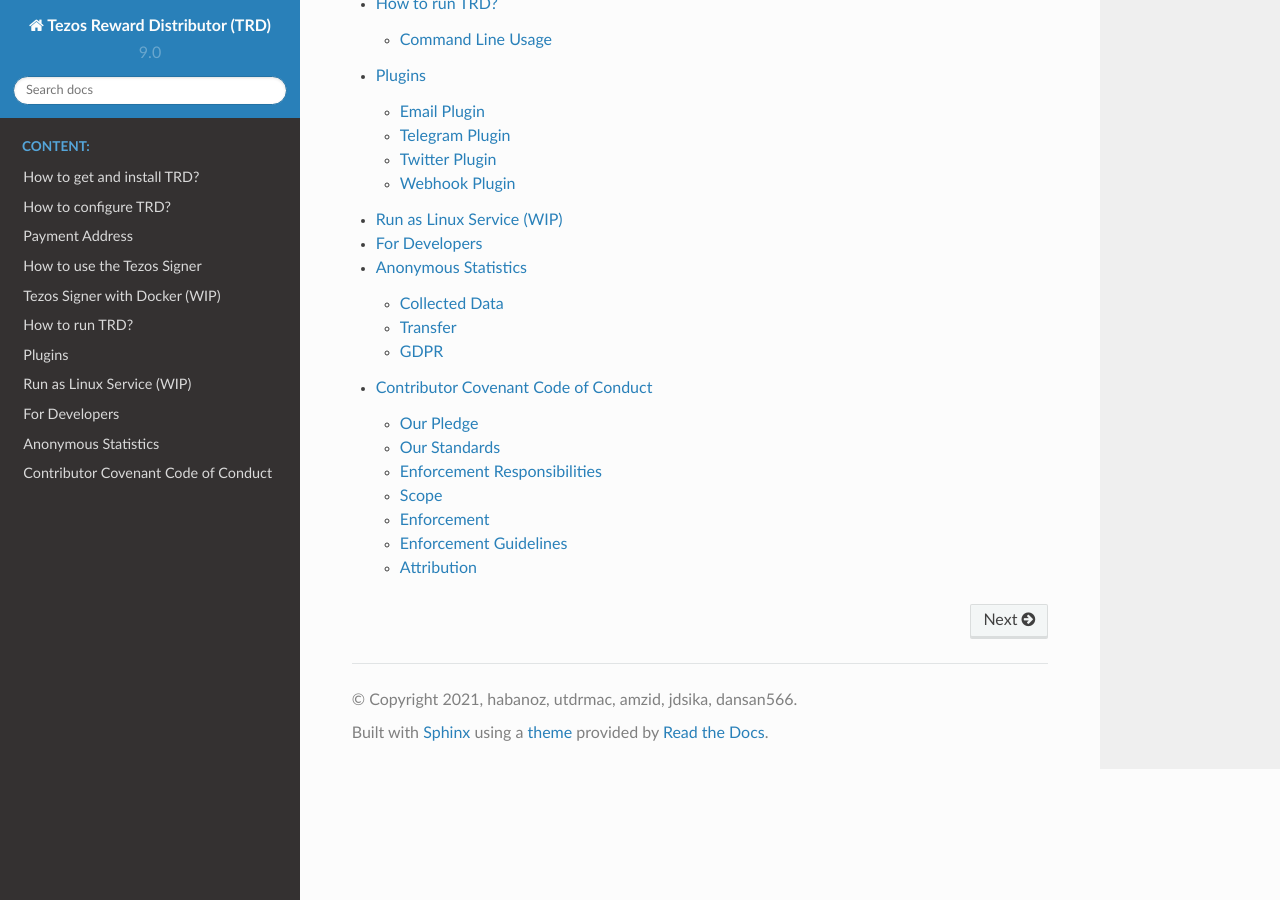
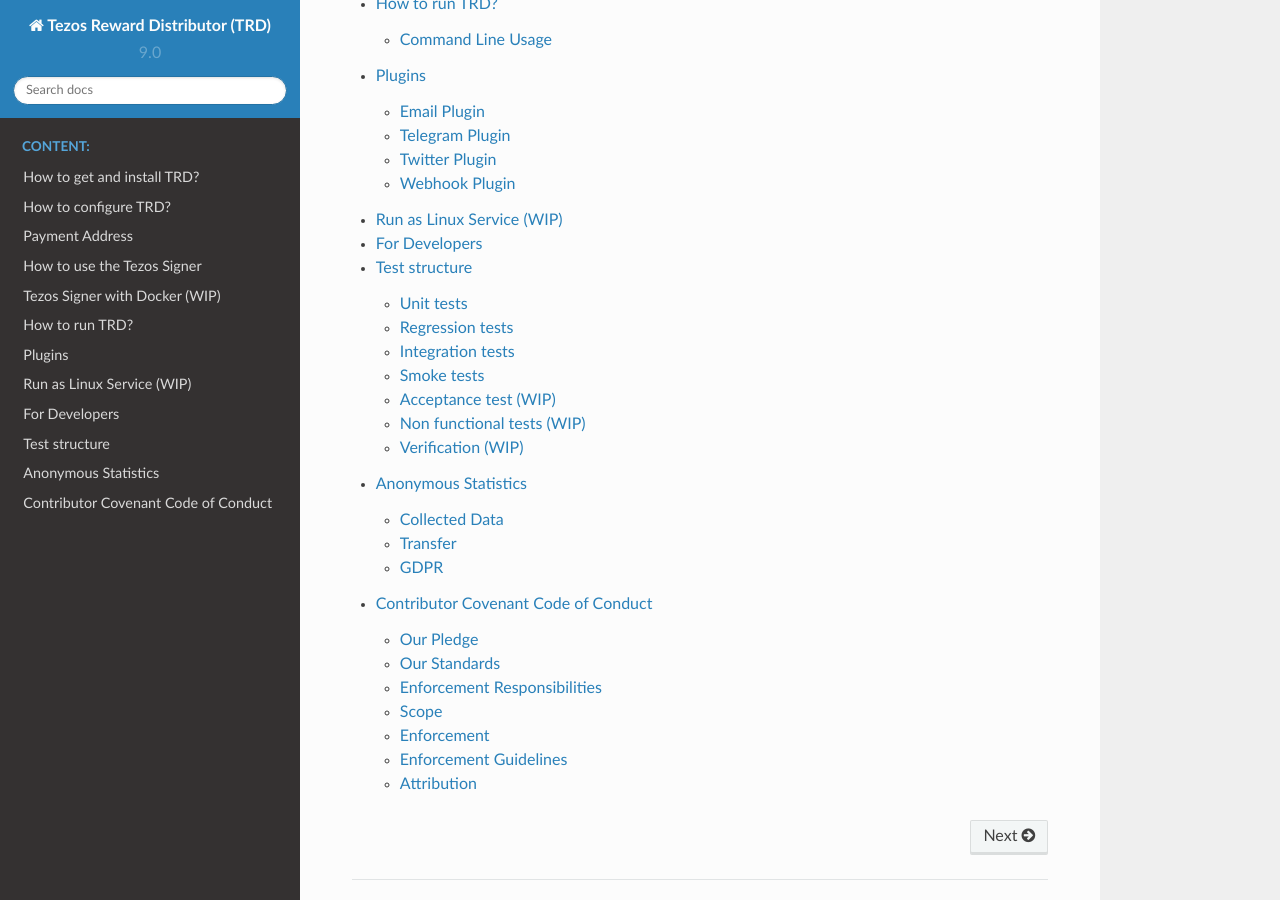
Before and after one commit to tezos-reward-distributor-organization/tezos-reward-distributor, a Sphinx documentation site: the page built from docs/index.rst, in a window 1280 px wide and 900 px high, scrolled down 2576 px. Built offline with Sphinx 7.4.7 and the Read the Docs theme 2.0.0, drawn with Linux system fonts in a browser that asks for light colours; some of the changed lines change nothing that is shown.

Commit message:
Extended sphinx documentation

```diff
--- a/docs/index.rst
+++ b/docs/index.rst
@@ -97,5 +97,6 @@
    plugins
    linuxservice
    contributors
+   testing
    statistics
    codeofconduct
--- /dev/null
+++ b/docs/testing.rst
@@ -0,0 +1,49 @@
+Test structure
+====================
+
+The tests in TRD are run in the following order:
+1. unit tests
+2. regression tests
+3. integration tests
+4. smoke tests
+5. acceptance tests
+6. non functional tests.
+7. formal verification (WIP)
+
+Unit tests
+--------------
+Unit tests test only one specific function or method of a class.
+The smaller the function and the more specialized it is the better the unit test.
+
+Regression tests
+------------------
+Regression tests are tests which document fixed bugs.
+To implement a regression test you need to do the following:
+1. Have a bug in trd (see bug label in issues)
+2. Reproduce the bug in a test under the `regression/` directory.
+3. Assert the behaviour which you would like this bug to have.
+4. Fix the bug and make the test pass.
+
+Integration tests
+-------------------
+Integration tests test the behaviour of trd. Meaning it tests the interaction between multiple functions or classes.
+
+Smoke tests
+-------------------
+Smoke tests test if trd starts, runs and ends under different cirumstances.
+
+Acceptance test (WIP)
+-----------------------
+Acceptance tests test the functionality which users are expecting to work.
+E.g. the correct and reliable distribution of rewards.
+
+Non functional tests (WIP)
+---------------------------
+Non functional tests test the performance, load time, transaction speed etc. of trd.
+
+Verification (WIP)
+-------------------
+Checking the FSM model systematically with exhaustive exploration.
+This consists of exploring all states and transitions in the model (`source`_).
+
+.. _source: https://en.wikipedia.org/wiki/Formal_verification
```
